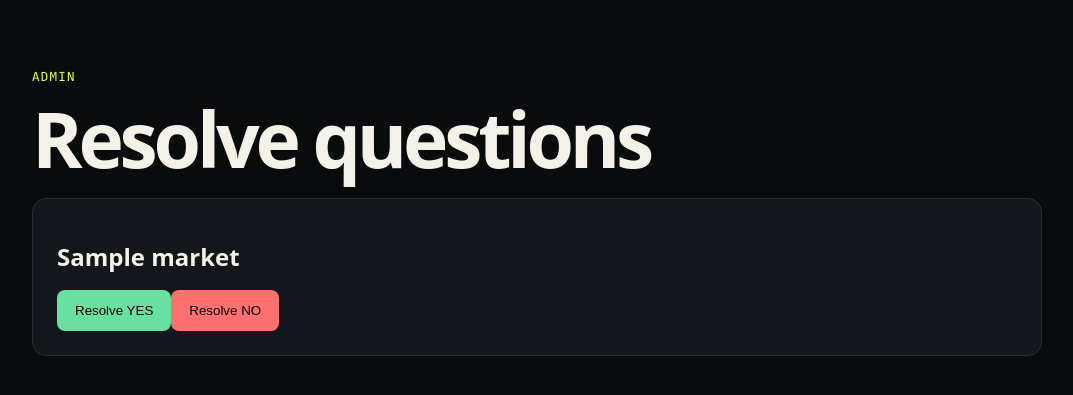
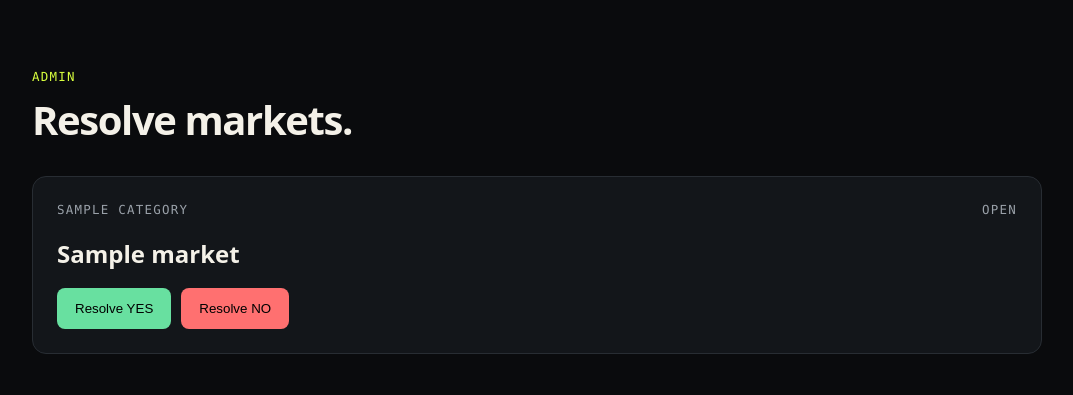
Before and after one commit to labriesystems/Prediction-Market, a Flask app: template templates/admin.html in a window 1280 px wide. Shown: the part 72-467 px from the top of the page, without its empty margins (103-1176 px from the left). Run offline with Flask 3, Linux system fonts and the light colour scheme; the visitor is signed in with stand-in values (Sample User, id 1); data comes from the database, SQL or seed files in the repository; the template is opened without the code that fills it: most values are stand-ins (such as "Sample title", 1, 10 or a date in 2020).

Commit message:
Update admin.html

```diff
--- a/templates/admin.html
+++ b/templates/admin.html
@@ -1 +1,74 @@
-{% extends 'base.html' %}{% block content %}<header><p class="eyebrow">ADMIN</p><h1>Resolve questions</h1></header>{% if not session.admin %}<form method="post" class="panel"><label>Admin key<input type="password" name="key" required></label><button>Unlock</button></form>{% else %}{% for market in markets %}<section class="card"><h2>{{ market.question }}</h2><form method="post" action="{{ url_for('resolve',market_id=market.id) }}"><button name="outcome" value="1" class="yes">Resolve YES</button><button name="outcome" value="0" class="no">Resolve NO</button></form></section>{% endfor %}{% endif %}{% endblock %}
+{% extends 'base.html' %}
+
+{% block title %}Admin · Prediction Market{% endblock %}
+
+{% block content %}
+
+<header class="index-header">
+  <p class="eyebrow">ADMIN</p>
+  <h1>Resolve markets.</h1>
+</header>
+
+{% if not session.admin %}
+
+  <form method="post" class="panel">
+    <label>
+      Admin key
+      <input
+        type="password"
+        name="key"
+        required
+      >
+    </label>
+
+    <button>Unlock</button>
+  </form>
+
+{% else %}
+
+  {% if markets %}
+
+    <div class="grid">
+
+      {% for market in markets %}
+
+        <section class="card">
+
+          <div class="meta">
+            <span>{{ market.category }}</span>
+            <span>OPEN</span>
+          </div>
+
+          <h2>{{ market.question }}</h2>
+
+          <form
+            class="resolve-buttons"
+            method="post"
+            action="{{ url_for('resolve_market', market_id=market.id) }}"
+          >
+            <button name="outcome" value="1" class="yes">
+              Resolve YES
+            </button>
+
+            <button name="outcome" value="0" class="no">
+              Resolve NO
+            </button>
+          </form>
+
+        </section>
+
+      {% endfor %}
+
+    </div>
+
+  {% else %}
+
+    <div class="locked">
+      No open markets.
+    </div>
+
+  {% endif %}
+
+{% endif %}
+
+{% endblock %}
```
